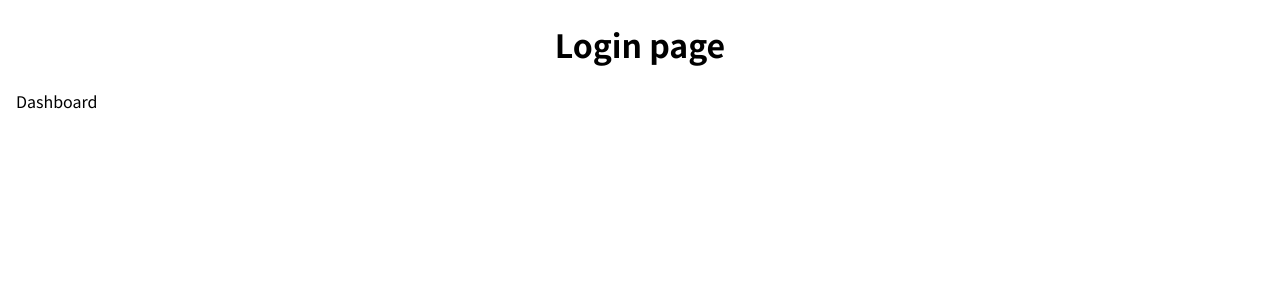
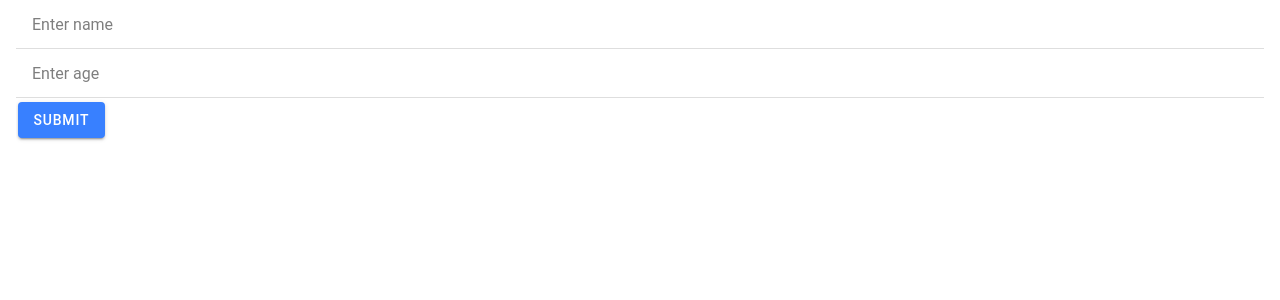
Before and after one commit to AthulPM97/Login-page-capacitor, a React (Create React App) app: page /app/dashboard in a window 1280 px wide. Shown: the top 300 px of the page. Built offline with nearby package versions, Linux system fonts and the light colour scheme.

Commit message:
User display screen and adding users feature

```diff
--- a/src/App.js
+++ b/src/App.js
@@ -13,7 +13,7 @@ setupIonicReact();
 function App() {
   return (
     <div style={{ margin: "0 1rem 0 1rem", paddingTop: "env(safe-area-inset-top)" }}>
-      <h1 style={{textAlign:'center'}}>Login page</h1>
+
       <Switch>
         <Route path="/" exact>
           <Login />
--- a/src/routes/Dashboard.jsx
+++ b/src/routes/Dashboard.jsx
@@ -1,9 +1,44 @@
+import { IonButton, IonContent, IonInput, IonItem } from "@ionic/react";
+import { useRef, useState } from "react";
+import Users from "./Users";
+
+const storedUsers = JSON.parse(localStorage.getItem("users")) || [];
 const Dashboard = () => {
-    return(
-        <>
-        Dashboard
-        </>
-    )
-}
+  //refs
+  const nameRef = useRef();
+  const ageRef = useRef();
+
+  //states
+  const [users, setUsers] = useState(storedUsers);
+  console.log(users);
+  localStorage.setItem("users", JSON.stringify(users));
+
+  //handlers
+  const submitHandler = (event) => {
+    event.preventDefault();
+    const userDetails = {
+      name: nameRef.current.value,
+      age: ageRef.current.value,
+    };
+    setUsers((prevUsers) => [...prevUsers, userDetails]);
+  };
+
+  const displayUsers = users.map((user) => <Users user={user}/>);
+
+  return (
+    <IonContent style={{ height: "100vh" }}>
+      <form onSubmit={submitHandler}>
+        <IonItem>
+          <IonInput placeholder="Enter name" ref={nameRef} />
+        </IonItem>
+        <IonItem>
+          <IonInput type="number" placeholder="Enter age" ref={ageRef} />
+        </IonItem>
+        <IonButton type="submit">Submit</IonButton>
+      </form>
+      {displayUsers}
+    </IonContent>
+  );
+};
 
 export default Dashboard;
--- a/src/routes/Login.jsx
+++ b/src/routes/Login.jsx
@@ -43,12 +43,13 @@ const Login = () => {
       setTimeout(() => {
         setLoading(false);
         dismiss();
-        alert({ message: "invalid password" });
+        alert({ message: "invalid password", buttons: [{text: "Ok"}]});
       }, 1500);
     }
   };
   return (
     <IonCard>
+      <h1 style={{textAlign:'center'}}>Login page</h1>
       <IonCardContent>
         <form onSubmit={submitHandler}>
           <IonItem>
--- /dev/null
+++ b/src/routes/Users.jsx
@@ -0,0 +1,12 @@
+import { IonCard, IonCardSubtitle, IonCardTitle } from "@ionic/react"
+
+const Users = (props) => {
+    return(
+        <IonCard>
+            <IonCardTitle>{props.user.name}</IonCardTitle>
+            <IonCardSubtitle>{props.user.age}</IonCardSubtitle>
+        </IonCard>
+    )
+}
+
+export default Users;
```
Also changed, not shown: src/store/auth-context.js (added, +24 -0 lines), 1 other file (tests, documents, lock files or other folders).
